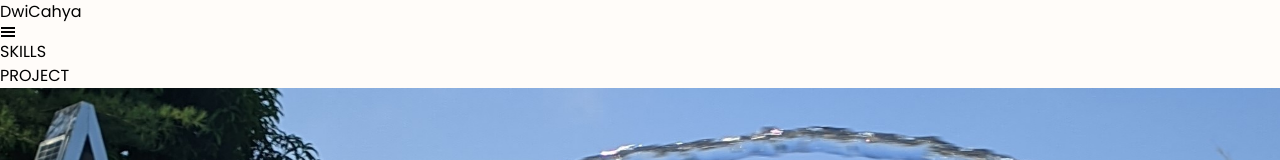
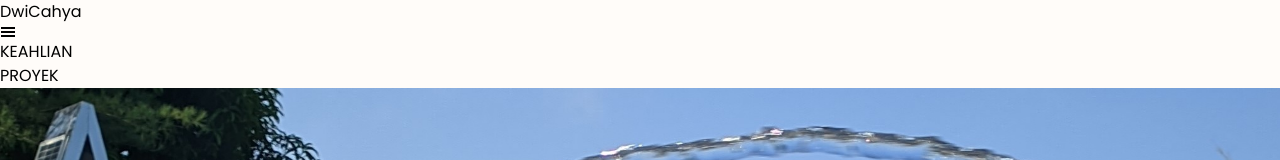
Before and after one commit to dwincahya/profile, a React (Vite) app: page / in a window 1280 px wide. Shown: the top 160 px of the page. Built offline with nearby package versions, Linux system fonts and the light colour scheme.

Commit message:
Update Navbar.jsx

```diff
--- a/src/components/Navbar.jsx
+++ b/src/components/Navbar.jsx
@@ -16,9 +16,9 @@ export default function Navbar() {
                 />
 
                 <ul className="hidden md:flex gap-x-8 text-white font-bold text-2xl">
-                    <li><a href="">SKILLS</a>
+                    <li><a href="">KEAHLIAN</a>
                     </li>
-                    <li><a href="">PROJECT</a>
+                    <li><a href="">PROYEK</a>
                     </li>
                 </ul>
             </div>
```
